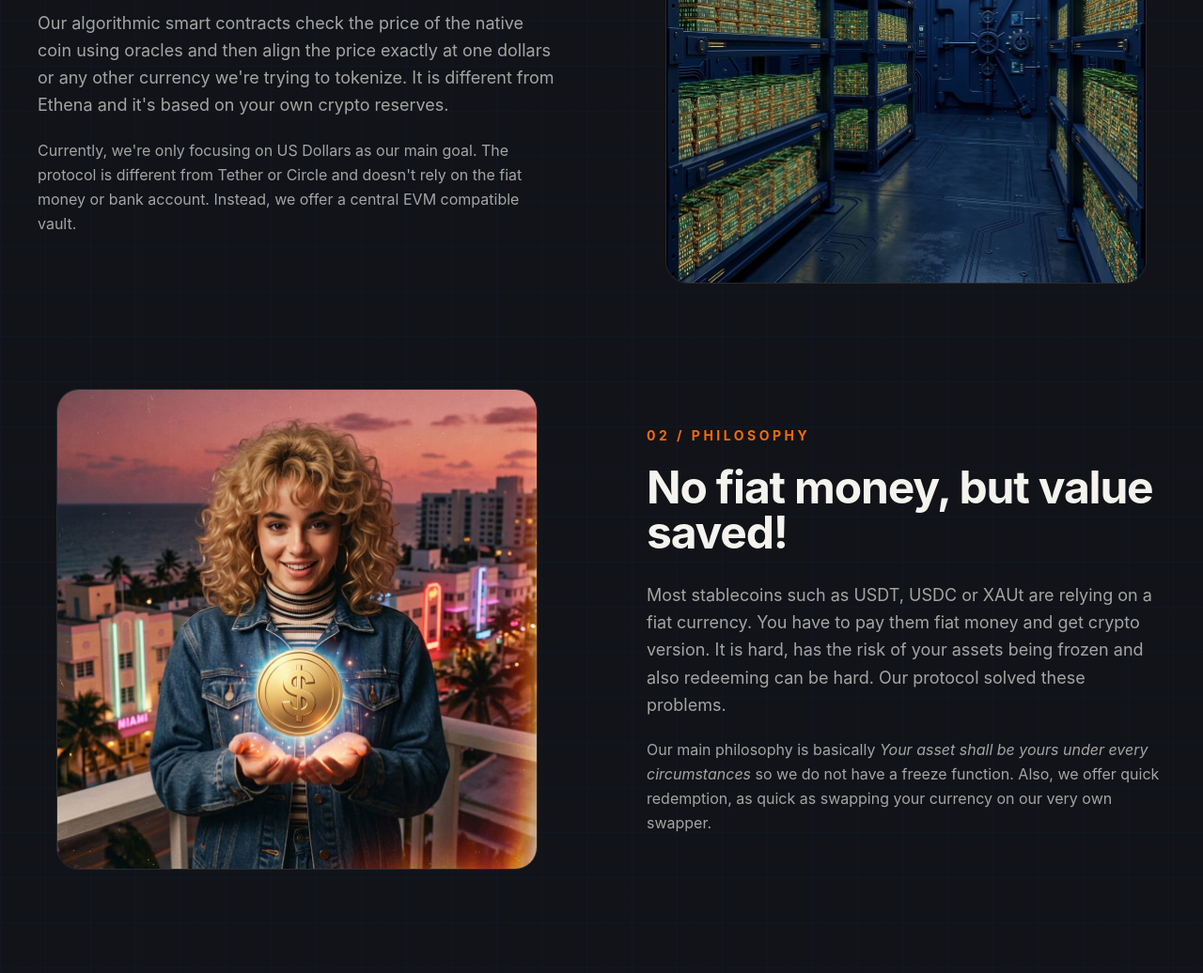
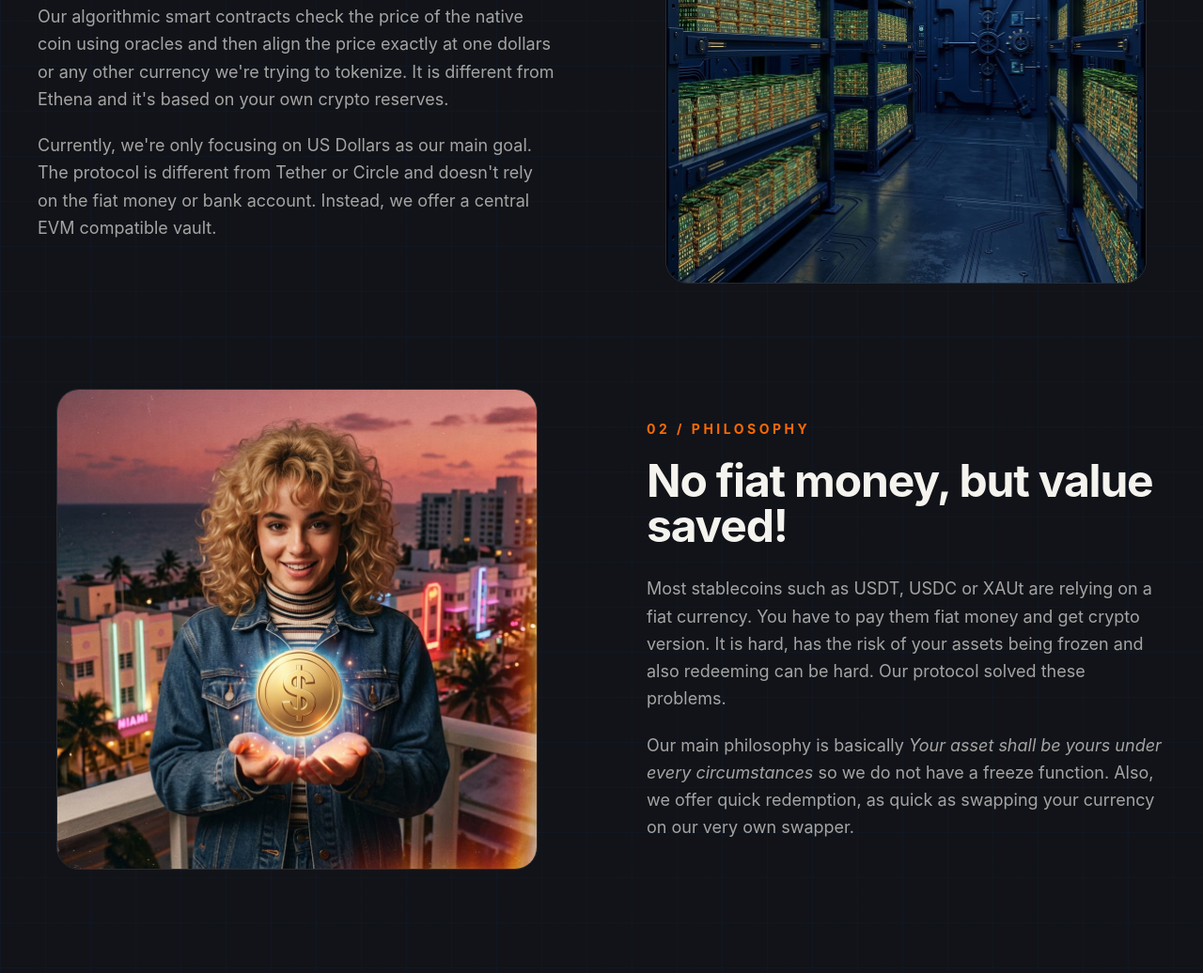
Before and after one commit to Haurvacoin/website, a plain HTML site: page index.html in a window 1280 px wide. Shown: the part 890-1926 px from the top of the page at 94% size. Drawn offline with nearby package versions, Linux system fonts and the light colour scheme.

Commit message:
fixed some CSS

```diff
--- a/index.html
+++ b/index.html
@@ -287,7 +287,7 @@
                             Our algorithmic smart contracts check the price of the native coin using oracles and then align the price exactly at one dollars or any other currency we're trying to tokenize. It is different from Ethena and it's based on your own crypto reserves.
                         </p>
 
-                        <p class="mt-5 text-cream/65 leading-relaxed">
+                        <p class="mt-5 text-cream/65 text-lg leading-relaxed">
                            Currently, we're only focusing on US Dollars as our main goal. The protocol is different from Tether or Circle and doesn't rely on the fiat money or bank account. Instead, we offer a central EVM compatible vault.
                         </p>
 
@@ -341,7 +341,7 @@
                             Most stablecoins such as USDT, USDC or XAUt are relying on a fiat currency. You have to pay them fiat money and get crypto version. It is hard, has the risk of your assets being frozen and also redeeming can be hard. Our protocol solved these problems.
                         </p>
 
-                        <p class="mt-5 text-cream/65 leading-relaxed">
+                        <p class="mt-5 text-cream/65 text-lg leading-relaxed">
                             Our main philosophy is basically <em>Your asset shall be yours under every circumstances</em> so we do not have a freeze function. Also, we offer quick redemption, as quick as swapping your currency on our very own swapper.
                         </p>
 
```
